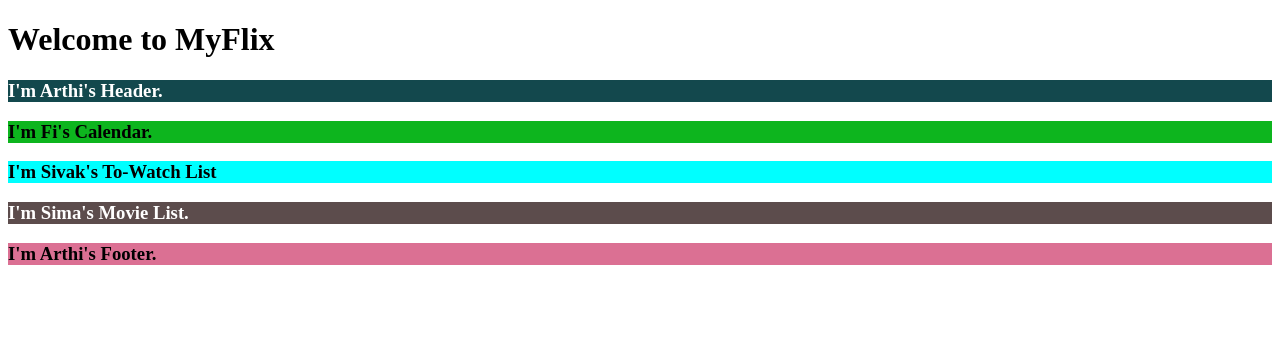
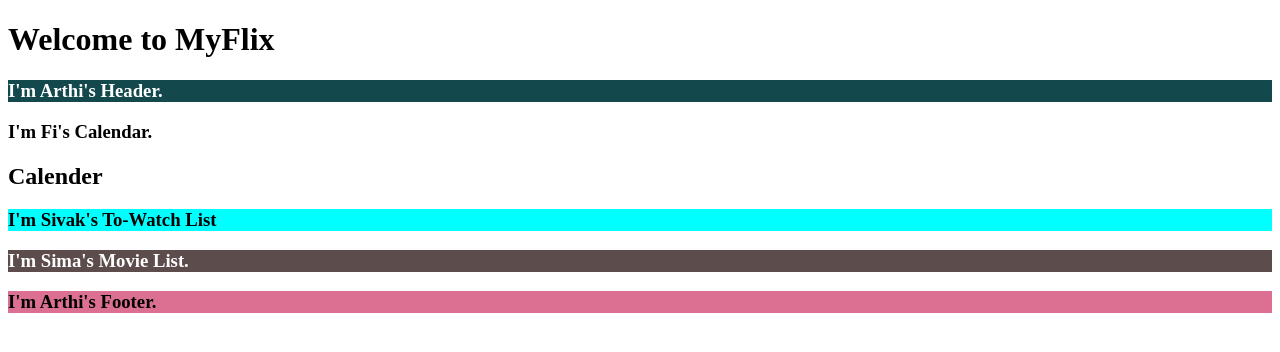
Before and after one commit to absima/groupWork_practicingReact, a React (Vite) app: page / in a window 1280 px wide. Shown: the top 352 px of the page. Built offline with nearby package versions, Linux system fonts and the light colour scheme.

Commit message:
calender start

```diff
--- a/index.html
+++ b/index.html
@@ -2,7 +2,7 @@
 <html lang="en">
   <head>
     <meta charset="UTF-8" />
-    <link rel="icon" type="image/svg+xml" href="/vite.svg" />
+    <link rel="icon" type="image/svg+xml" href="/ssaf.svg" />
     <meta name="viewport" content="width=device-width, initial-scale=1.0" />
     <title>Vite + React</title>
   </head>
--- a/src/parts/fi.jsx
+++ b/src/parts/fi.jsx
@@ -1,8 +1,12 @@
+import React from 'react'
+
+
+
 function FiCalendar() {
   return (
-    <div className="calendar">
+    <div className="calendar-container">
       <h3> I'm Fi's Calendar. </h3>
-
+      <h2>Calender</h2>
     </div>
   );
 }
```
Also changed, not shown: public/ssaf.svg (added).
